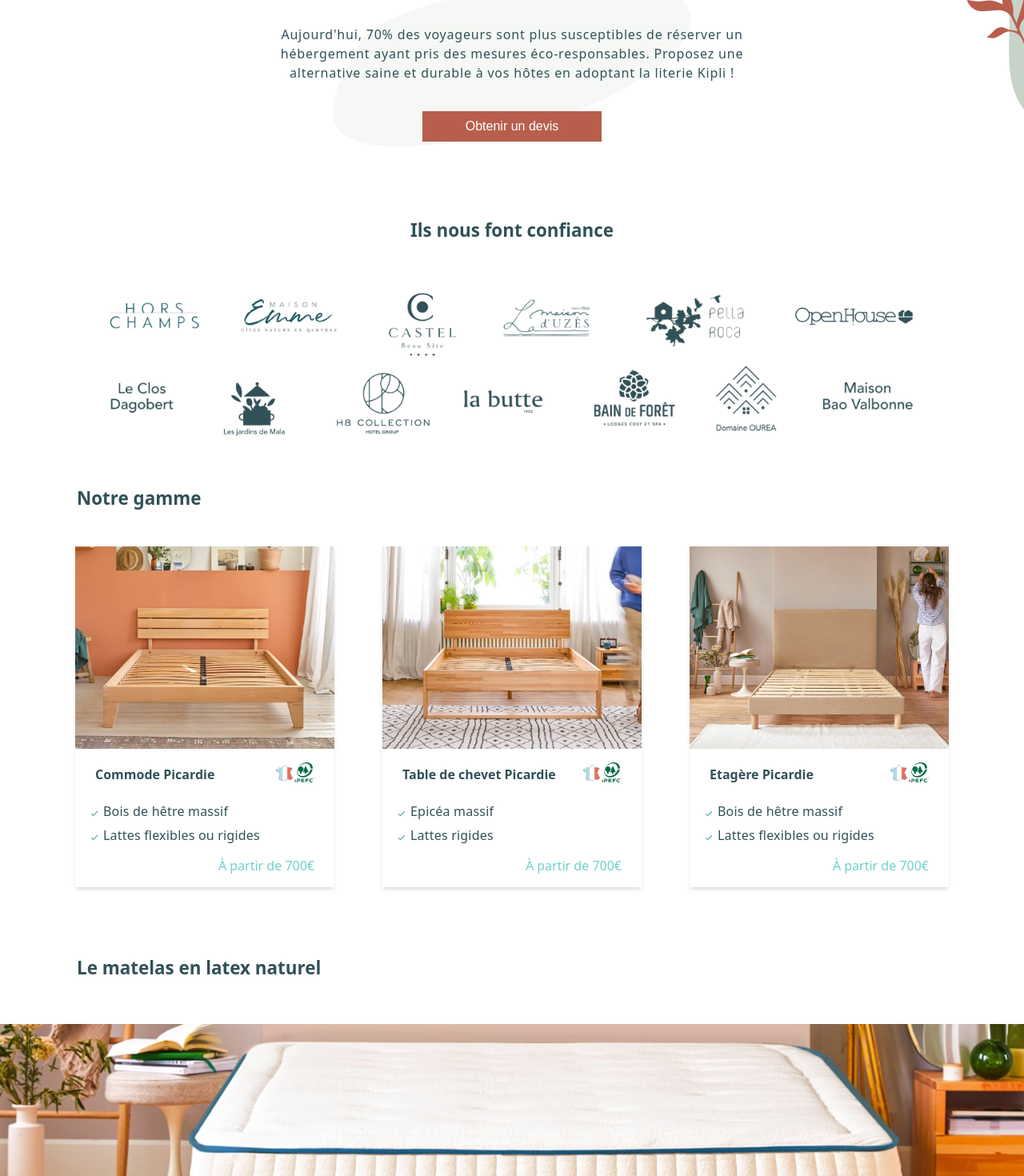
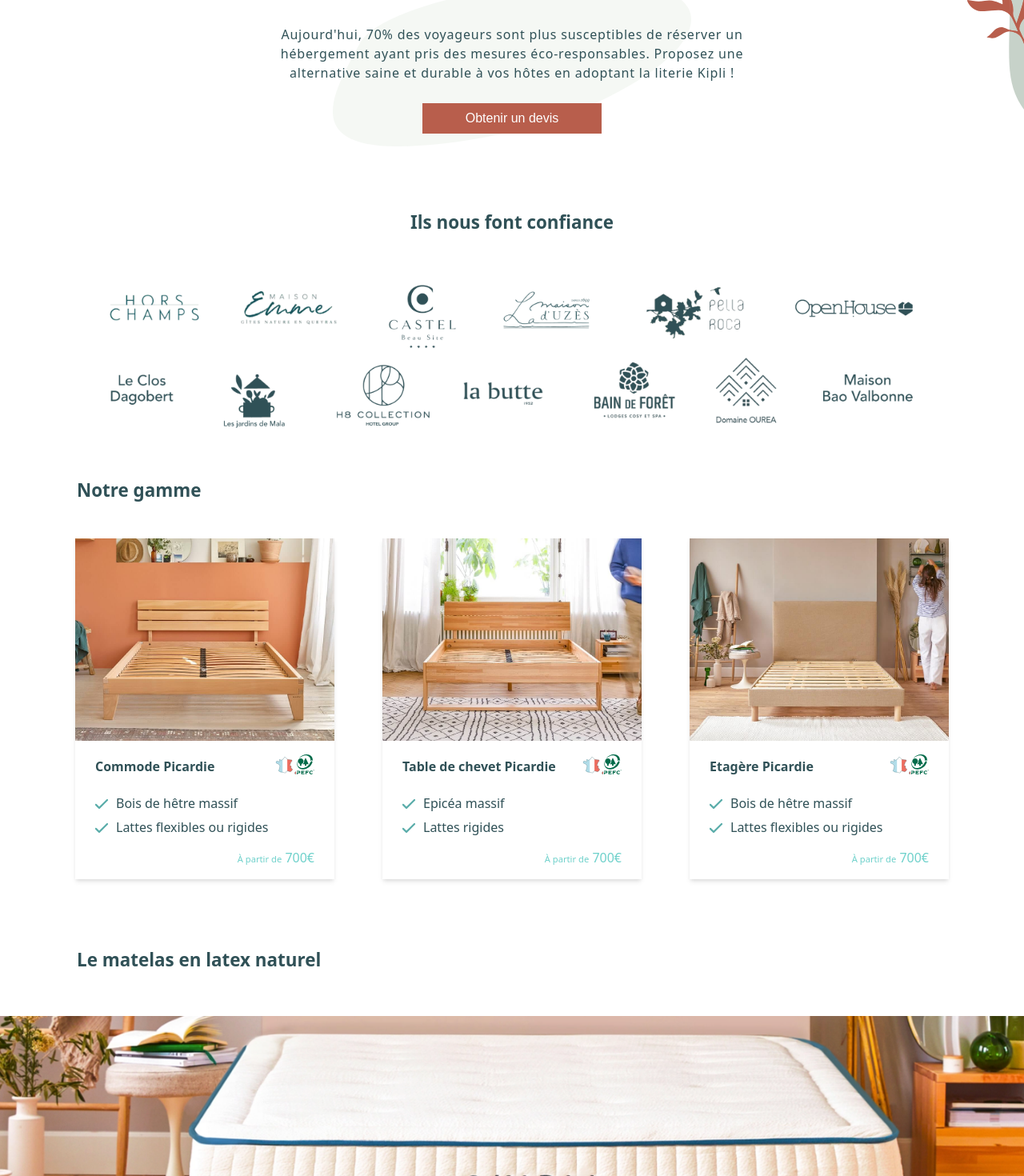
Before and after one commit to MaximePoitoux/case-study-kipli, a Nuxt app: page / in a window 1280 px wide. Shown: the part 1140-2610 px from the top of the page at 80% size. Built offline with nearby package versions, Linux system fonts and the light colour scheme.

Commit message:
feat: creation of a button component in order to reuse it

```diff
--- a/components/Advantages.vue
+++ /dev/null
@@ -1,53 +0,0 @@
-<template>
-  <div class="advantages-wrapper">
-    <Advantage
-      v-for="(advantage, itemObjKey) in advantages"
-      :key="itemObjKey + 1"
-      :advantage="advantage"
-    />
-  </div>
-</template>
-
-<script>
-export default {
-  data: () => ({
-    advantages: [
-      {
-        title: 'Résilience et maintien',
-        img: require('../assets/images/advantage1.svg'),
-        desc: "Nos matelas s'adaptent au dormeur et non l'inverse",
-      },
-      {
-        title: 'Matières naturelles',
-        img: require('../assets/images/advantage2.svg'),
-        desc: 'Nos matelas sont extrêments respirants, déhoussables, anti acariens et antibactériens',
-      },
-      {
-        title: 'Economiques et écologique',
-        img: require('../assets/images/advantage3.svg'),
-        desc: 'Des coûts optimisés grâce à une durée de vie double',
-      },
-      {
-        title: 'Prix réduits',
-        img: require('../assets/images/advantage4.svg'),
-        desc: 'Des tarifs professionnels avantageux',
-      },
-      {
-        title: 'Un chargé de compte dédié',
-        img: require('../assets/images/advantage5.svg'),
-        desc: 'Un accompagnement marketing sur-mesure',
-      },
-    ],
-  }),
-}
-</script>
-
-<style lang="scss" scoped>
-.advantages-wrapper {
-  display: flex;
-  justify-content: space-between;
-  justify-content: center;
-  align-items: center;
-  margin: 40px 0;
-}
-</style>
--- /dev/null
+++ b/components/Button.vue
@@ -0,0 +1,30 @@
+<template>
+  <button class="btn" :type="type">{{ text }}</button>
+</template>
+
+<script>
+export default {
+  props: {
+    text: {
+      type: String,
+      required: true,
+    },
+    type: {
+      type: String,
+      required: true,
+    },
+  },
+}
+</script>
+
+<style lang="scss" scoped>
+.btn {
+  cursor: pointer;
+  margin-top: 10px;
+  padding: 10px;
+  font-size: 1em;
+  background-color: #b85e4c;
+  color: white;
+  border: none;
+}
+</style>
--- a/components/Card.vue
+++ b/components/Card.vue
@@ -26,7 +26,9 @@
       >
         <li class="card__specificity">{{ specificity }}</li>
       </ul>
-      <p class="card__price">À partir de {{ product.price }}</p>
+      <p class="card__price">
+        <span class="card__price-small">À partir de</span> {{ product.price }}
+      </p>
     </div>
   </div>
 </template>
@@ -66,20 +68,28 @@ export default {
     font-weight: bold;
   }
 
-  &__icons-list {
-  }
-
   &__icon {
     height: 25px;
   }
 
   &__specificities {
-    padding: 0 0 0 10px;
+    padding: 0;
   }
 
   &__specificity {
-    list-style-image: url('../assets/images/picto_validate.svg');
-    letter-spacing: 0.2px;
+    list-style: none;
+    display: flex;
+    align-items: flex-end;
+  }
+
+  &__specificity:before {
+    content: '';
+    display: inline-block;
+    height: 16px;
+    width: 16px;
+    background-image: url('../assets/images/picto_validate.svg');
+    background-repeat: no-repeat;
+    margin-right: 10px;
   }
 
   &__img {
@@ -96,6 +106,9 @@ export default {
   &__price {
     color: #6fd1cb;
     text-align: right;
+    &-small {
+      font-size: 0.7em;
+    }
   }
 }
 </style>
--- a/components/Form.vue
+++ b/components/Form.vue
@@ -42,7 +42,7 @@
         </div>
         <div class="flex">
           <label class="required hidden"></label>
-          <button class="form__btn" type="submit">Envoyer ma demande</button>
+          <Button class="form__btn" type="submit" text="Envoyer ma demande" />
         </div>
         <p class="form__info">Nous vous répondrons sous 48h</p>
       </div>
@@ -158,13 +158,6 @@ export default {}
     }
 
     .form__btn {
-      cursor: pointer;
-      margin-top: 10px;
-      padding: 10px;
-      font-size: 1em;
-      background-color: #b85e4c;
-      color: white;
-      border: none;
       width: 100%;
     }
 
--- a/pages/index.vue
+++ b/pages/index.vue
@@ -8,7 +8,13 @@
       </div>
       <Form />
     </div>
-    <Advantages />
+    <div class="advantages">
+      <Advantage
+        v-for="(advantage, itemObjKey) in advantages"
+        :key="itemObjKey + 1"
+        :advantage="advantage"
+      />
+    </div>
     <div class="product-responsibility">
       <img
         src="../assets/images/leaf1.svg"
@@ -23,7 +29,11 @@
           alternative saine et durable à vos hôtes en adoptant la literie Kipli
           !
         </p>
-        <button class="product-responsibility__btn">Obtenir un devis</button>
+        <Button
+          class="product-responsibility__btn"
+          type="button"
+          text="Obtenir un devis"
+        />
       </div>
       <img
         src="../assets/images/leaf2.svg"
@@ -89,6 +99,33 @@
 <script>
 export default {
   data: () => ({
+    advantages: [
+      {
+        title: 'Résilience et maintien',
+        img: require('../assets/images/advantage1.svg'),
+        desc: "Nos matelas s'adaptent au dormeur et non l'inverse",
+      },
+      {
+        title: 'Matières naturelles',
+        img: require('../assets/images/advantage2.svg'),
+        desc: 'Nos matelas sont extrêments respirants, déhoussables, anti acariens et antibactériens',
+      },
+      {
+        title: 'Economiques et écologique',
+        img: require('../assets/images/advantage3.svg'),
+        desc: 'Des coûts optimisés grâce à une durée de vie double',
+      },
+      {
+        title: 'Prix réduits',
+        img: require('../assets/images/advantage4.svg'),
+        desc: 'Des tarifs professionnels avantageux',
+      },
+      {
+        title: 'Un chargé de compte dédié',
+        img: require('../assets/images/advantage5.svg'),
+        desc: 'Un accompagnement marketing sur-mesure',
+      },
+    ],
     products: [
       {
         img: require('../assets/images/bedframe1.jpeg'),
@@ -158,6 +195,14 @@ body {
   }
 }
 
+.advantages {
+  display: flex;
+  justify-content: space-between;
+  justify-content: center;
+  align-items: center;
+  margin: 40px 0;
+}
+
 .product-responsibility {
   position: relative;
   display: flex;
@@ -203,14 +248,6 @@ body {
   }
 
   &__btn {
-    cursor: pointer;
-    margin-top: 10px;
-    padding: 10px;
-    font-size: 1em;
-    background-color: #b85e4c;
-    color: white;
-    border: none;
-    margin-top: 20px;
     width: 35%;
   }
 }
```
Also changed, not shown: assets/images/picto_scroll.svg.
